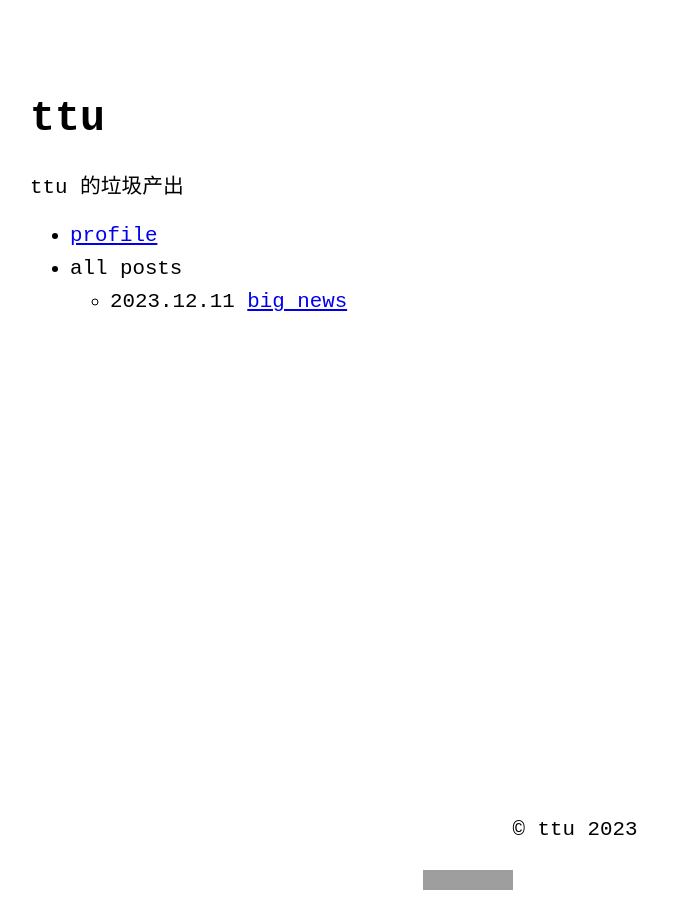
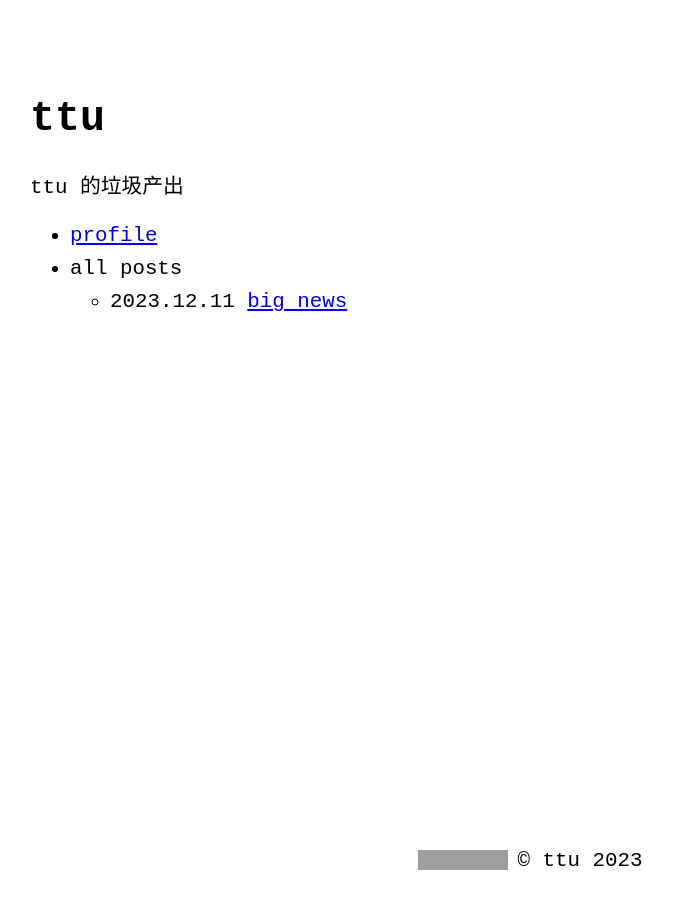
Before and after one commit to tt-u/tt-u.github.io, a Jekyll site: the page built from index.md, in a window 1280 px wide. Shown: the whole page, without its empty margins (110-783 px from the left). Built offline with Jekyll 4.4.1, drawn with Linux system fonts in a browser that asks for light colours; grey boxes are pictures that could not be loaded.

Commit message:
Update default.html

```diff
--- a/_layouts/default.html
+++ b/_layouts/default.html
@@ -14,9 +14,9 @@
 
       {%-include goat_counter.html-%}
     {%-endif-%}
-    <footer style="display: flex; position: fixed; z-index: 1; bottom: 10px; width: 100vw; justify-content: center; align-items: center;">
-      <a style="margin-top:100px; display: block;" href="https://hits.seeyoufarm.com"><img src="https://hits.seeyoufarm.com/api/count/incr/badge.svg?url=https%3A%2F%2Ftt-u.github.io&count_bg=%233D59C8&title_bg=%23555555&icon=&icon_color=%23E7E7E7&title=ttu&edge_flat=false"/></a>
-      <p style="text-align: center;">© ttu 2023</p>
+    <footer style="display: flex; position: fixed; z-index: 1; bottom: 10px; width: 100vw; justify-content: center; align-items: center; gap: 10px;">
+      <a style=" display: block;" href="https://hits.seeyoufarm.com"><img src="https://hits.seeyoufarm.com/api/count/incr/badge.svg?url=https%3A%2F%2Ftt-u.github.io&count_bg=%233D59C8&title_bg=%23555555&icon=&icon_color=%23E7E7E7&title=ttu&edge_flat=false"/></a>
+      <p style="text-align: center; font-size: 12pxs;">© ttu 2023</p>
     </footer>
   </body>
 </html>
```
